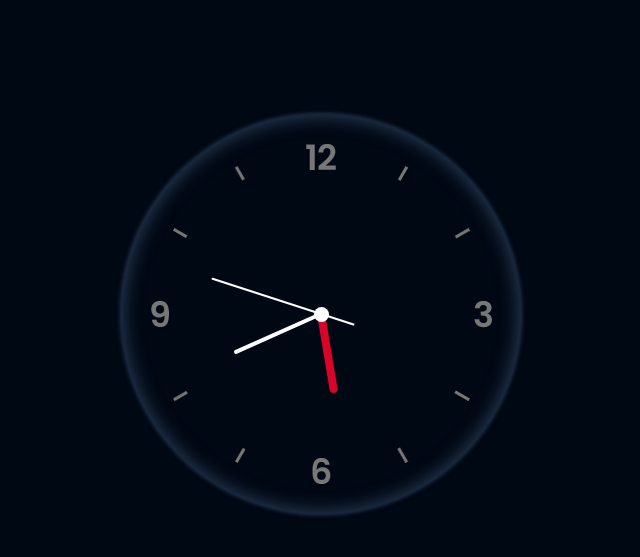
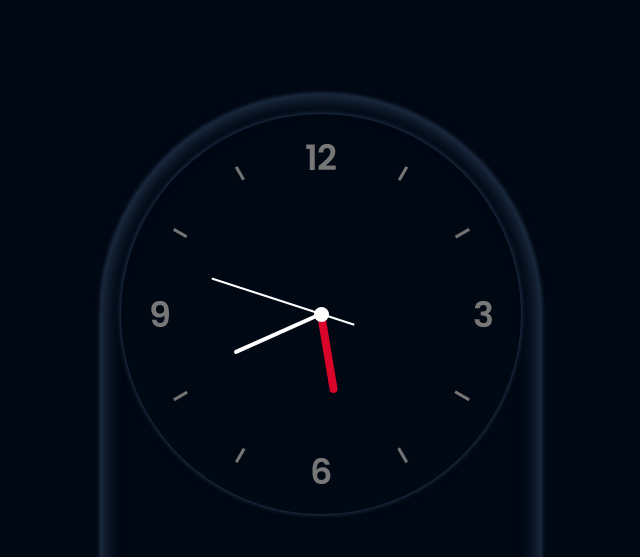
Before and after one commit to Sandun-Induranga/Animated-Clock, a plain HTML site: page index.html in a window 1280 px wide. Shown: the top 557 px of the page, without its empty margins (303-943 px from the left). Drawn offline with Linux system fonts and the light colour scheme.

Commit message:
Content Updated

```diff
--- a/assets/css/Styles.css
+++ b/assets/css/Styles.css
@@ -18,7 +18,8 @@ main{
     width: 400px;
     height: 400px;
     border-radius: 100%;
-    box-shadow: 0 0 5px #344966, inset 0 0 20px #344966;
+    box-shadow: 0 0 5px #344966;
+    /*box-shadow: 0 0 5px #344966, inset 0 0 20px #344966;*/
 }
 
 main::before{
@@ -92,4 +93,8 @@ body>aside{
     align-items: center;
     justify-content: center;
     flex-direction: column;
+    /*box-shadow: 0 0 5px #344966;*/
+    box-shadow: 0 0 5px #344966, inset 0 0 20px #344966;
+    border-radius: 400px 400px 50px 50px;
+    padding: 20px;
 }
```
